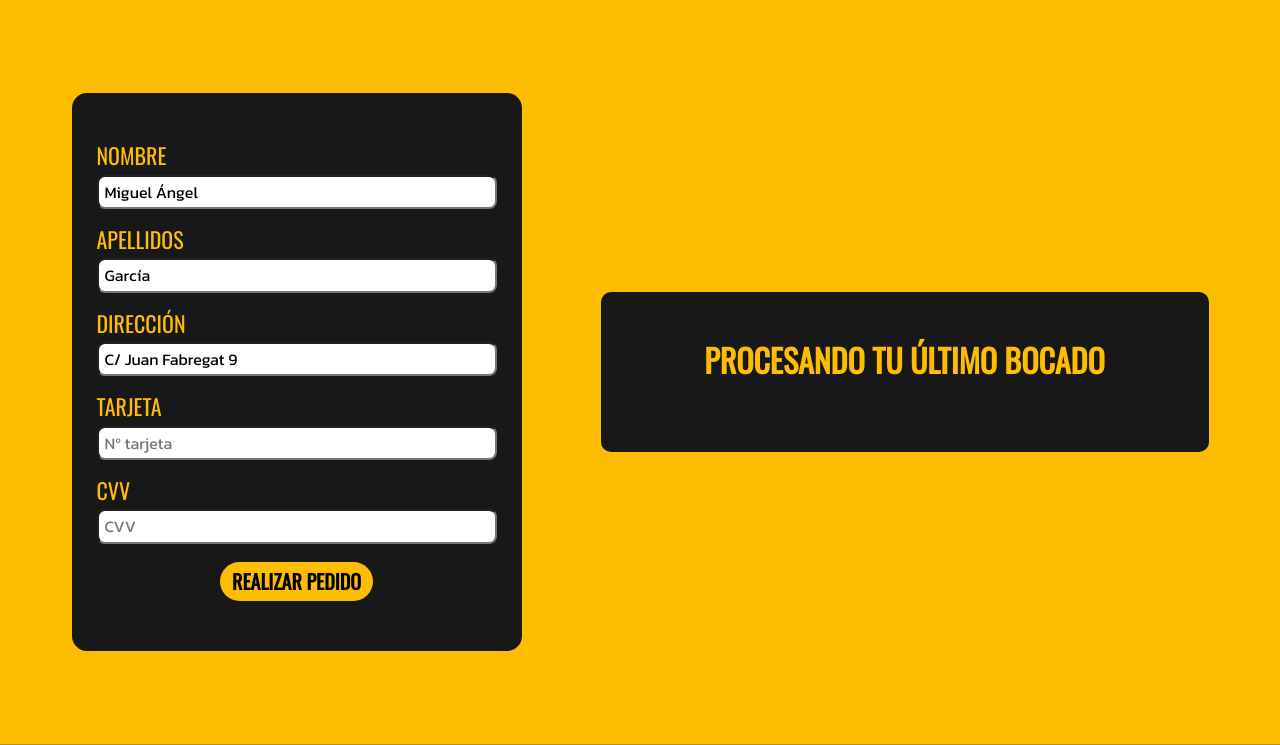
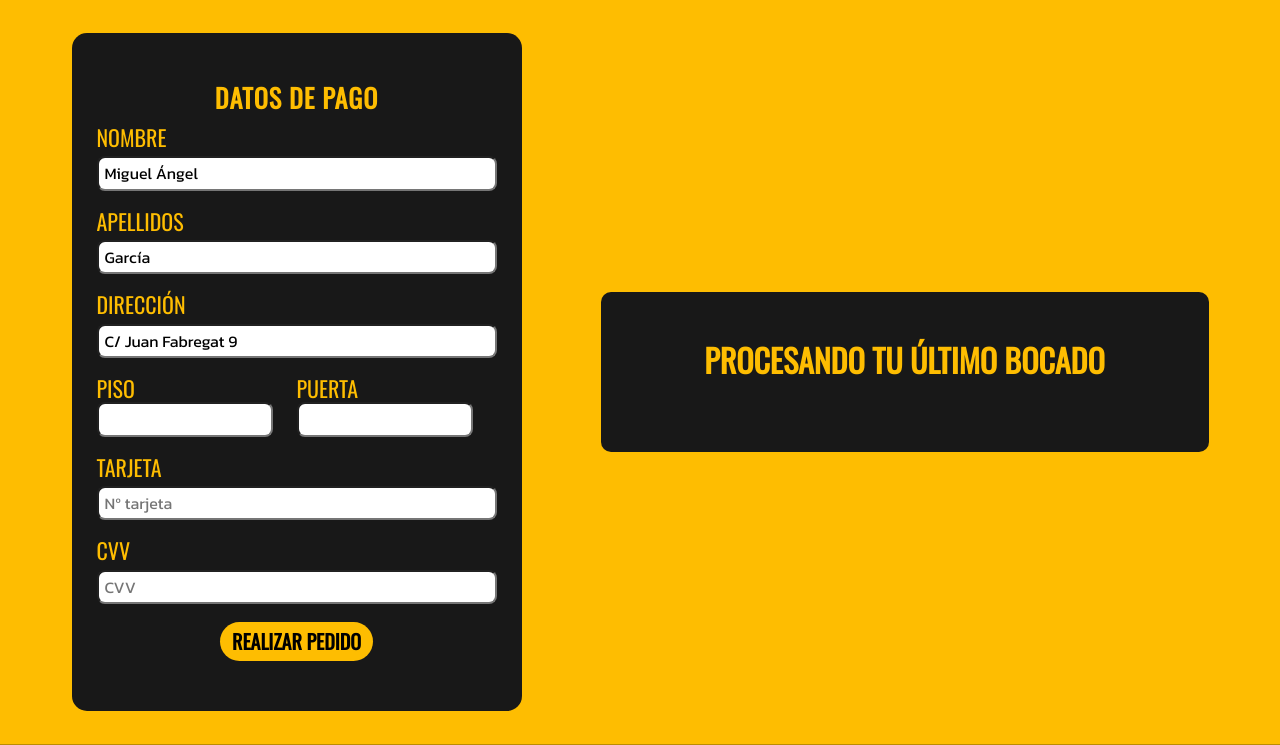
Before and after one commit to miiguelngl/MelodyBite, a PHP site: page /checkOut.php in a window 1280 px wide. Shown: the part 115-860 px from the top of the page. Run offline with PHP 8.4, Linux system fonts and the light colour scheme; a user stored in the database is signed in; data comes from the database, SQL or seed files in the repository.

Commit message:
Extras formulario check-out

```diff
--- a/checkOut.php
+++ b/checkOut.php
@@ -36,12 +36,23 @@
 
                     echo '<div id="form-contact">';
                         echo '<form action="php/hacerPedido.php" method="post">';
+                            echo '<h2>DATOS DE PAGO</h2>';
                             echo '<label for="">Nombre</label>';
                             echo '<input type="text" name="nombre" value="'.$usuario['Nombre'].'">';
                             echo '<label for="">Apellidos</label>';
                             echo '<input type="text" name="apellido" value="'.$usuario['Apellidos'].'">';
                             echo '<label for="">Dirección</label>';
                             echo '<input type="text" name="direccion" value="'.$usuario['Direccion'].'">';
+                            echo '<div id="puertaPiso">';
+                                echo '<div id="piso">';
+                                    echo '<label for="">Piso</label><br>';
+                                    echo '<input type="text" name="piso" id="pisoInput" value="">';
+                                echo '</div>';
+                                echo '<div id="puerta">';
+                                    echo '<label for="">Puerta</label><br>';
+                                    echo '<input type="text" name="puerta" id="puertaInput" value="">';
+                                echo '</div>';
+                            echo '</div>';
                             echo '<label for="">Tarjeta</label>';
                             echo '<input type="number" min="0" pattern="[0-9]{12}" placeholder="Nº tarjeta">';
                             echo '<label for="">CVV</label>';
--- a/css/check-out.css
+++ b/css/check-out.css
@@ -143,6 +143,21 @@ input[type="number"] {
     -moz-appearance: textfield;
 }
 
+form h2{
+    margin: auto;
+    color: var(--secundario);
+    font-family: var(--oswald);
+    letter-spacing: 1px;
+    font-size: 26px;
+    margin-bottom: 12px;
+}
+#puertaPiso{
+    display: flex;
+    flex-direction: row;
+}
+#pisoInput, #puertaInput{
+    width: 80%;
+}
 /* -- RESPONSIVE -- */
 @media only screen and (max-width: 600px){
     #form-contact{
--- a/js/burgersAddForm.js
+++ b/js/burgersAddForm.js
@@ -9,7 +9,7 @@ document.addEventListener('DOMContentLoaded', function() {
 
     carrito.forEach(burger => {
         if(burger.extras != null){
-            hamburguesasPedido.push(burger.nombre + ' - ' + burger.extras);
+            hamburguesasPedido.push(burger.nombre + ' - {EXTRAS: ' + burger.extras + '}');
         }else hamburguesasPedido.push(burger.nombre);
     });
 
--- a/js/listaCompra.js
+++ b/js/listaCompra.js
@@ -48,7 +48,7 @@ function actualizarLista() {
         tituloBurger.innerText = burger.nombre + ' - ';
 
         let precioBurger = document.createElement("span");
-        precioBurger.innerText = parseFloat(burger.precio).toFixed(0);
+        precioBurger.innerText = parseFloat(burger.precio);
         tituloBurger.appendChild(precioBurger);
         tituloBurger.innerHTML += '€';
         divDer.appendChild(tituloBurger);
@@ -60,6 +60,16 @@ function actualizarLista() {
             listaLI.textContent = ingrediente;
             listaUL.appendChild(listaLI);
         });
+        if (urlActual.includes("checkOut")){
+            if(burger.extras){
+                let extras = burger.extras.split(", ");
+                extras.forEach(extra => {
+                    let listaLI = document.createElement('li');
+                    listaLI.textContent = "EXTRA - " + extra;
+                    listaUL.appendChild(listaLI);
+                });
+            }
+        }
         divDer.appendChild(listaUL);
 
         if (urlActual.includes("compra")) {
```
